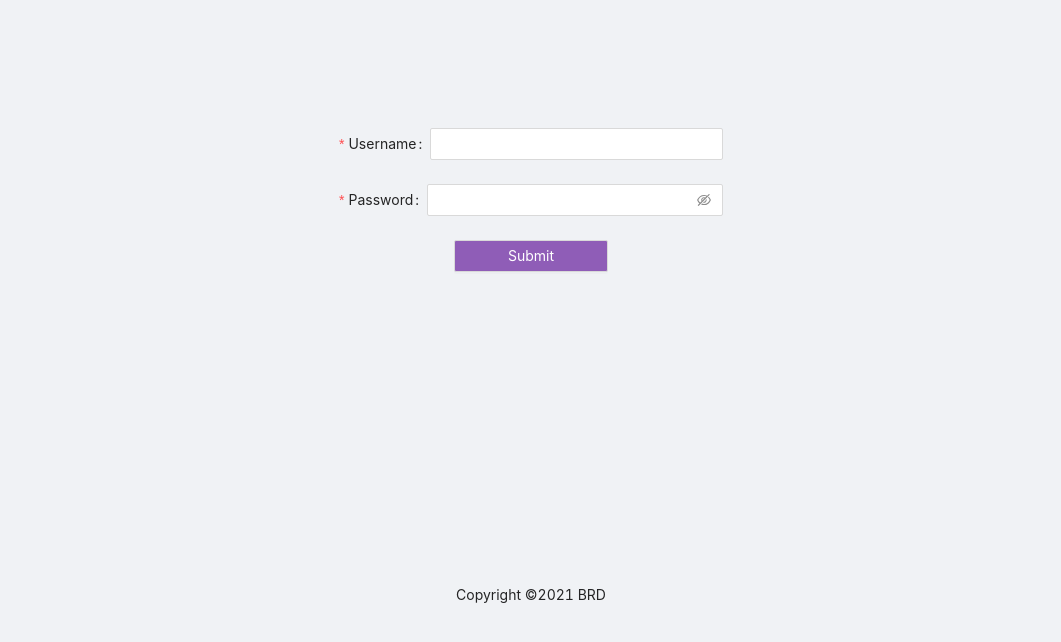
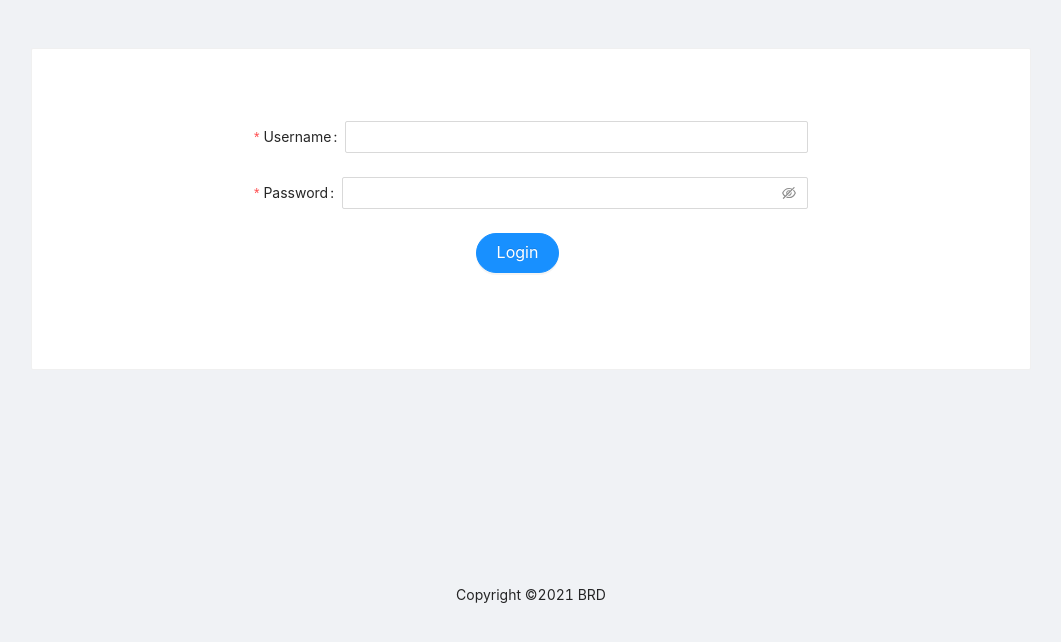
Before and after one commit to ada-bd/brd-frontend, a React (Create React App) app: page / in a window 1280 px wide. Shown: the top 642 px of the page, without its empty margins (109-1170 px from the left). Built offline with nearby package versions, Linux system fonts and the light colour scheme.

Commit message:
Login page style updated

```diff
--- a/src/pages/LoginPage.js
+++ b/src/pages/LoginPage.js
@@ -1,5 +1,5 @@
 import React from 'react';
-import { Form, Input, Button, message } from 'antd';
+import { Form, Input, Button, message, Card, Row, Col } from 'antd';
 import axios from 'axios';
 import { Redirect } from 'react-router-dom';
 
@@ -38,11 +38,11 @@ export default function LoginPage({ isAuthenticated }) {
             }}
         />
     ) : (
-        <Form
-            onFinish={onFinish}
-            onFinishFailed={onFinishFailed}
-            style={{ width: '30%', margin: 'auto', marginTop: '10%' }}
-        >
+        <div className="container my-5" style={{width:'80vw'}}>
+            <Card>
+                <Row justify="center" className="py-5">
+                    <Col xs={20} md={14}>
+                        <Form onFinish={onFinish} onFinishFailed={onFinishFailed}>
                             <Form.Item
                                 label="Username"
                                 name="username"
@@ -55,7 +55,6 @@ export default function LoginPage({ isAuthenticated }) {
                             >
                                 <Input />
                             </Form.Item>
-
                             <Form.Item
                                 label="Password"
                                 name="password"
@@ -68,15 +67,13 @@ export default function LoginPage({ isAuthenticated }) {
                             >
                                 <Input.Password />
                             </Form.Item>
-
                             <Form.Item>
-                <Button
-                    style={{ background: '#8f5db7', color: 'white',width:'40%',marginLeft:'30%' }}
-                    htmlType="submit"
-                >
-                    Submit
-                </Button>
+                                <Button shape="round" size="large" type="primary" htmlType="submit" style={{marginLeft:"40%"}}>Login</Button>
                             </Form.Item>
                         </Form>
+                    </Col>
+                </Row>
+            </Card>
+        </div>
     );
 }
```
Lines whose indentation alone changed are shown as unchanged.
